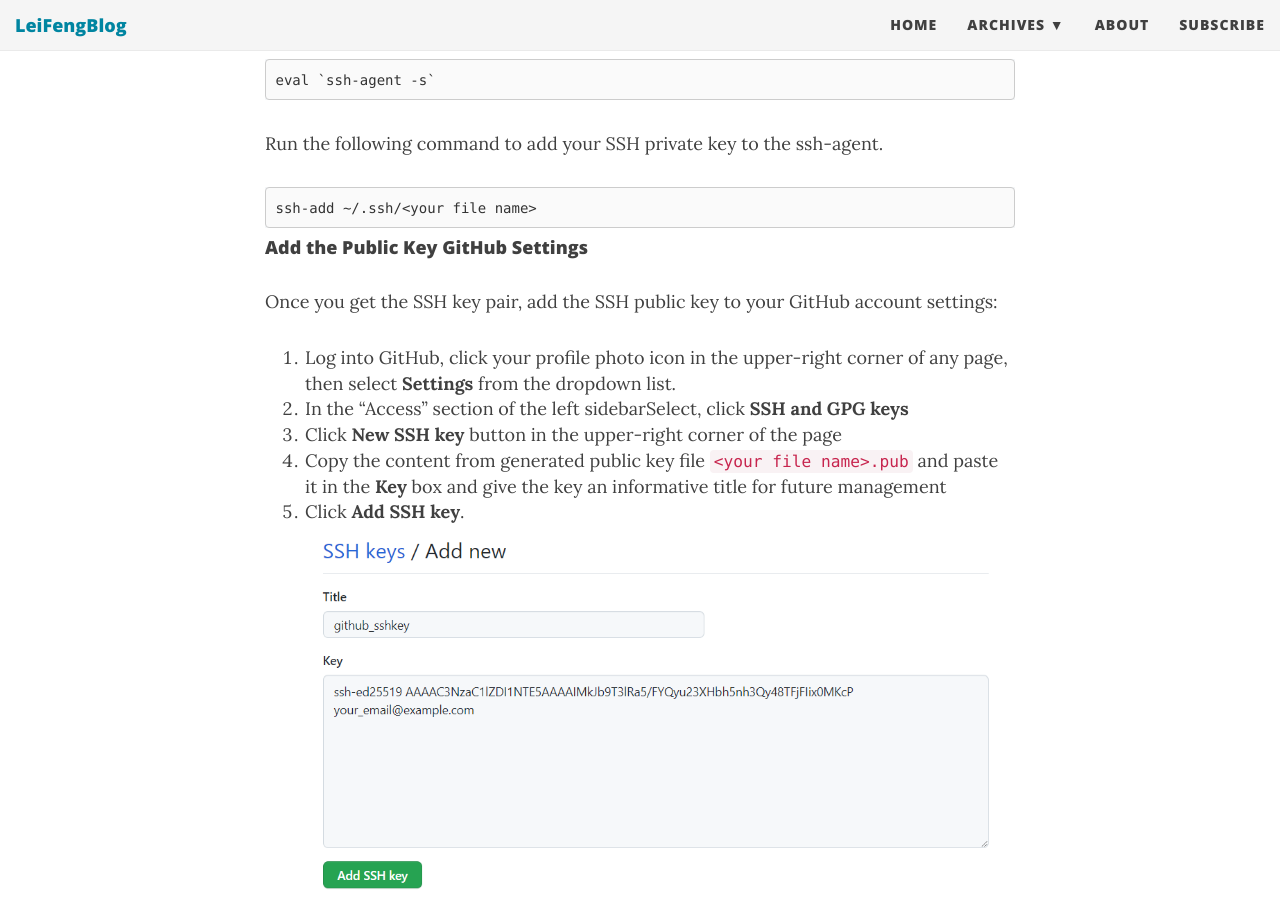
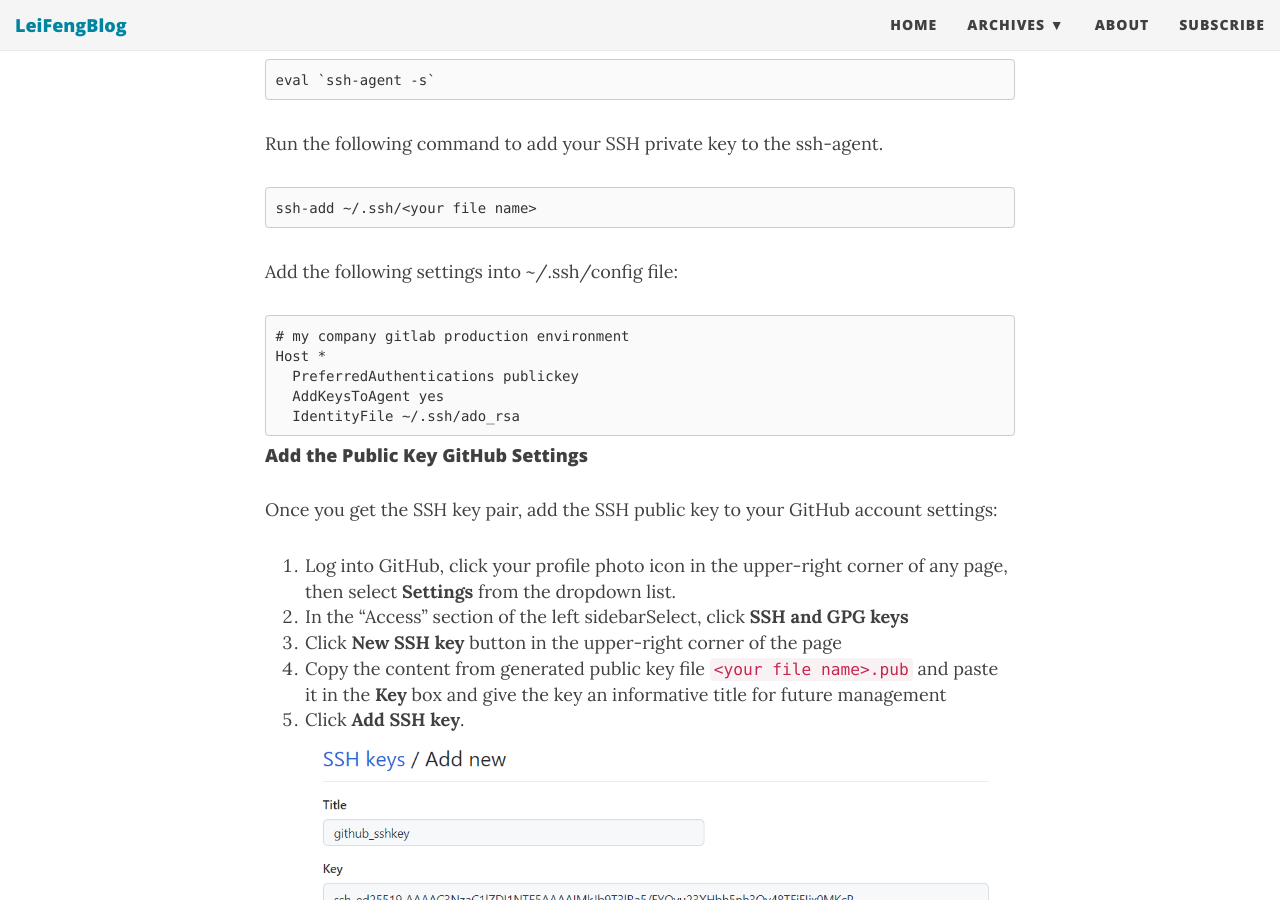
Before and after one commit to stonefl/stonefl.github.io, a Jekyll site: the page built from _posts/2023-09-06-git-and-github-for-collaboration-a-step-by-step-tutorial.md, in a window 1280 px wide and 900 px high, scrolled down 6899 px. Built offline with Jekyll 4.4.1, drawn with Linux system fonts in a browser that asks for light colours; nearby versions of some CDN libraries; comment, search, counter and statistics services are not loaded.

Commit message:
Update 2023-09-06-git-and-github-for-collaboration-a-step-by-step-tutorial.md

````diff
--- a/_posts/2023-09-06-git-and-github-for-collaboration-a-step-by-step-tutorial.md
+++ b/_posts/2023-09-06-git-and-github-for-collaboration-a-step-by-step-tutorial.md
@@ -151,6 +151,15 @@ Run the following command to add your SSH private key to the ssh-agent.
 ssh-add ~/.ssh/<your file name>
 ```
 
+Add the following settings into ~/.ssh/config file:
+
+```
+# my company gitlab production environment
+Host *
+  PreferredAuthentications publickey
+  AddKeysToAgent yes
+  IdentityFile ~/.ssh/ado_rsa
+```
 
 #### Add the Public Key GitHub Settings
 
````
